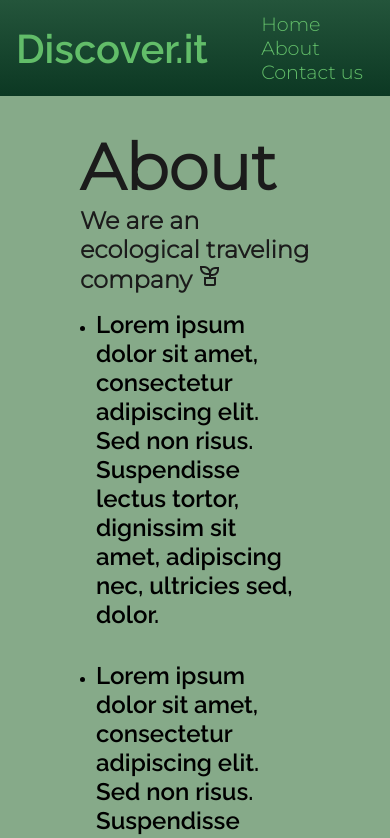
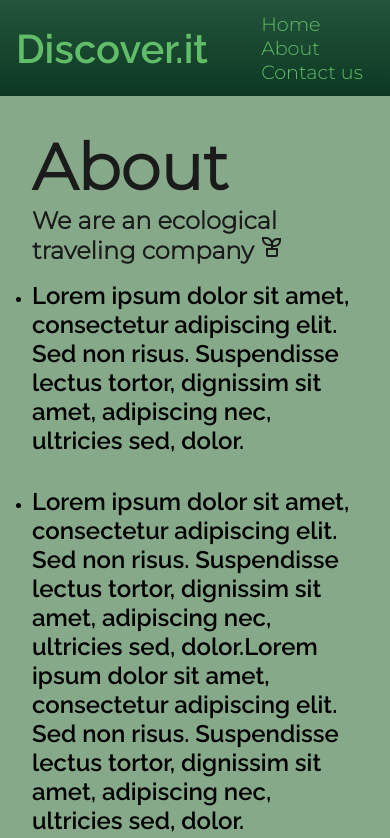
Before and after one commit to caetano-dev/Discover.it, a React (Create React App) app: page /About in a window 390 px wide. Shown: the top 838 px of the page. Built offline with nearby package versions, Linux system fonts and the light colour scheme.

Commit message:
Adding media query

```diff
--- a/src/styles/About.module.css
+++ b/src/styles/About.module.css
@@ -1,6 +1,7 @@
 .About {
   background-color: #86aa89;
   padding: 2rem 5rem;
+
 }
 .About h1 {
   font-size: 4rem;
@@ -19,7 +20,16 @@ h2 {
 .About li {
   margin: 0rem 1rem;
   padding: 1rem 0rem;
+
 }
 li > p {
   color: black;
 }
+@media only screen and (max-width: 800px) {
+  .About {
+    padding: 2rem 2rem;
+  }
+  .About li {
+    margin: 0rem 0rem;
+  }
+}
```
